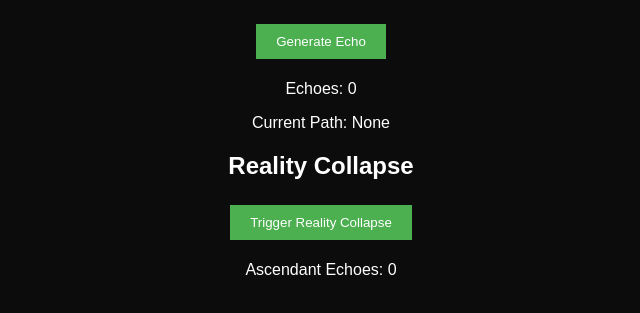
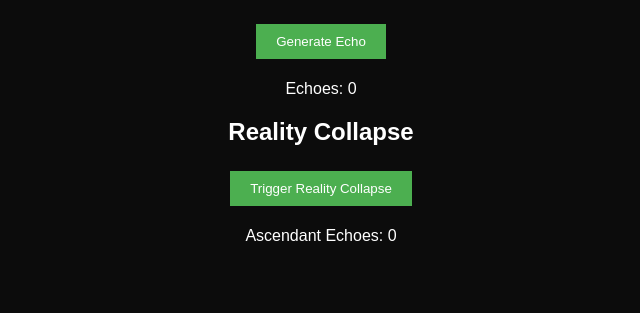
Before and after one commit to Jaedonh/echoes_of_creation, a plain HTML site: page index.html in a window 1280 px wide. Shown: the part 61-374 px from the top of the page, without its empty margins (319-959 px from the left). Drawn offline with Linux system fonts and the light colour scheme.

Commit message:
Update index.html

```diff
--- a/index.html
+++ b/index.html
@@ -22,7 +22,7 @@
             <p id="conceptEnergy" style="display: none;">✔ Energy: Unlocks Advanced Upgrades</p>
         </div>
 
-        <!-- Reality Path Selection (Hidden Until Matter is Unlocked) -->
+        <!-- Reality Path Selection (Hidden Initially) -->
 <div id="pathSelection" style="display: none;">
     <h2>Choose Your Reality Path</h2>
     <button id="scientificPath" onclick="selectPath('scientific')">Scientific</button>
@@ -30,9 +30,9 @@
     <button id="chaoticPath" onclick="selectPath('chaotic')">Chaotic</button>
     <button id="balancedPath" onclick="selectPath('balanced')">Balanced</button>
 </div>
-        <p>Current Path: <span id="currentPath">None</span></p>
+<p id="currentPathContainer" style="display: none;">Current Path: <span id="currentPath">None</span></p>
 
-        <!-- Upgrades & Automation (Hidden Until Energy is Unlocked) -->
+<!-- Upgrades Section (Hidden Initially) -->
 <div id="upgradesSection" style="display: none;">
     <h2>Upgrades</h2>
     <button id="upgrade1" onclick="purchaseUpgrade(1)" disabled>Buy Primordial Engine (500 Echoes)</button>
```
Lines whose indentation alone changed are shown as unchanged.
